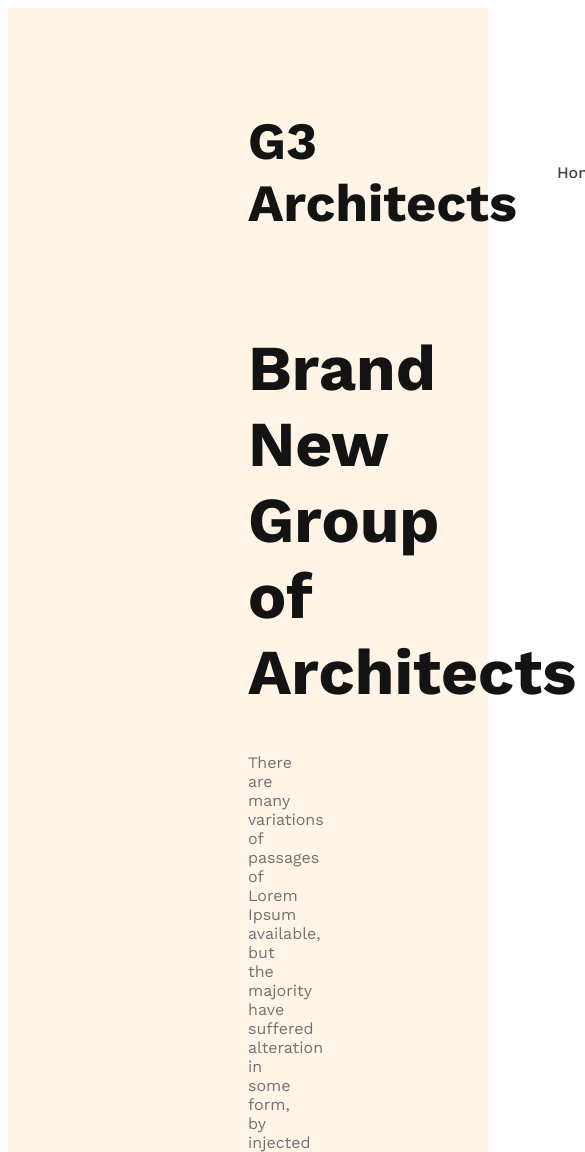
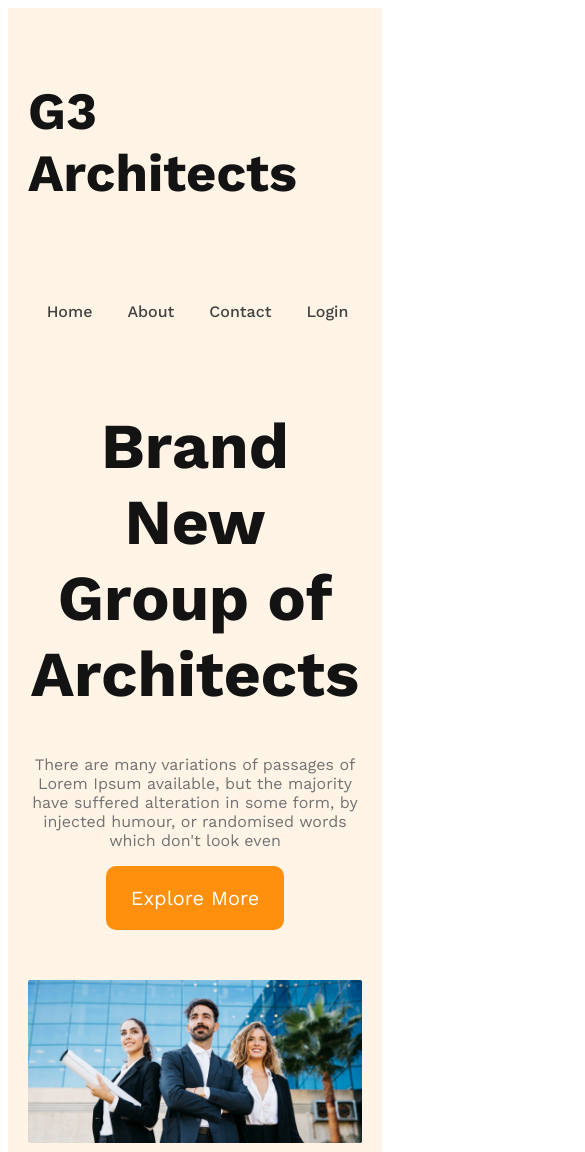
Before and after one commit to Redoy-Dash/g3-architects-website, a plain HTML site: page index.html in a window 390 px wide. Shown: the top 1152 px of the page, 585 px wide, since content can reach past the window. Drawn offline with nearby package versions, Linux system fonts and the light colour scheme.

Commit message:
finished header section with responsive mobile and tablet or mediam device

```diff
--- a/styles/architects.css
+++ b/styles/architects.css
@@ -1,9 +1,20 @@
 /* work sans font from google font */
 @import url('https://fonts.googleapis.com/css2?family=Work+Sans:wght@400;500;700;800&display=swap');
 
+/* shared styles */
 
 * {
     font-family: 'Work Sans', sans-serif;
+}
+
+.btn-primery {
+    border-radius: 10px;
+    color: #FFF;
+    font-size: 1.25rem;
+    background: #FF900E;
+    padding: 20px 25px;
+    cursor: pointer;
+    border: 0;
 }
 
 /* header styles */
@@ -14,46 +25,79 @@ header {
 
 }
 
-nav{
+nav {
     display: flex;
     justify-content: space-between;
     align-items: center;
 }
 
-.nav-title{
+.nav-title {
     font-size: 2.8rem;
     font-weight: 700;
     color: #131313;
 
 }
 
-nav > ul{
+nav>ul {
     display: flex;
 }
 
-nav li{
+nav li {
     list-style: none;
     margin-right: 35px;
     font-weight: 500;
     font-size: 1rem;
 }
-nav li a{
+
+nav li a {
     text-decoration: none;
     color: #424242;
 }
+
 /* banner styles */
 
-.banner-content{
+.banner-content {
     max-width: 800;
     text-align: center;
     margin: 0 auto;
     margin-bottom: 50px;
 }
-.banner-title{
+
+.banner-title {
     font-size: 4rem;
     font-weight: 700;
     color: #131313;
 }
-.banner-description{
+
+.banner-description {
     color: #727272;
 }
+
+.banner img {
+    width: 100%;
+}
+
+/* responsive queries */
+
+/* mobile devices */
+@media screen and (max-width:576px) {
+    header {
+        padding: 20px;
+    }
+
+    nav {
+        flex-direction: column;
+    }
+
+}
+
+/* pablet or mediam device */
+@media screen and (min-width:576px) and (max-width:960px) {
+    header{
+        padding: 50px;
+    }
+    nav {
+        flex-direction: column;
+    }
+
+}
```
